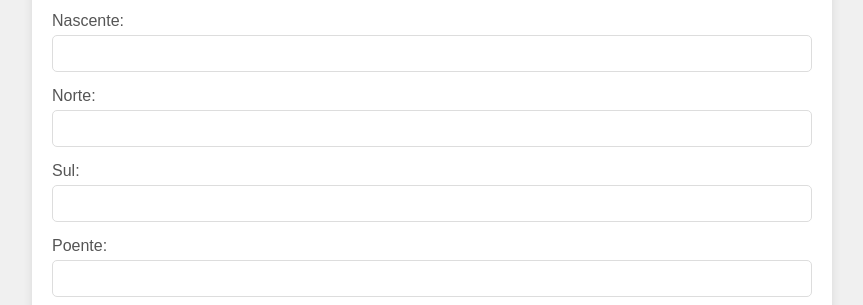
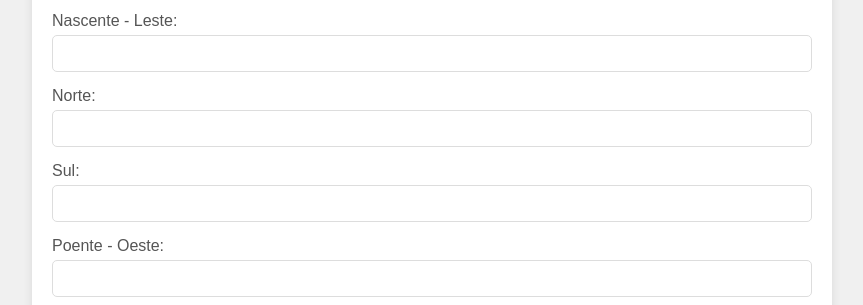
Before and after one commit to DerivanSa/Calculadora-de-Tarefas, a plain HTML site: page index.html in a window 1280 px wide. Shown: the part 200-505 px from the top of the page, without its empty margins (208-1071 px from the left). Drawn offline with Linux system fonts and the light colour scheme.

Commit message:
Update index.html

```diff
--- a/index.html
+++ b/index.html
@@ -112,7 +112,7 @@
             </select>
         </div>
         <div class="input-group">
-            <label for="nascente">Nascente:</label>
+            <label for="nascente">Nascente - Leste:</label>
             <input type="number" id="nascente" step="0.01" />
         </div>
         <div class="input-group">
@@ -124,7 +124,7 @@
             <input type="number" id="sul" step="0.01" />
         </div>
         <div class="input-group">
-            <label for="poente">Poente:</label>
+            <label for="poente">Poente - Oeste:</label>
             <input type="number" id="poente" step="0.01" />
         </div>
         <div class="input-group">
```
